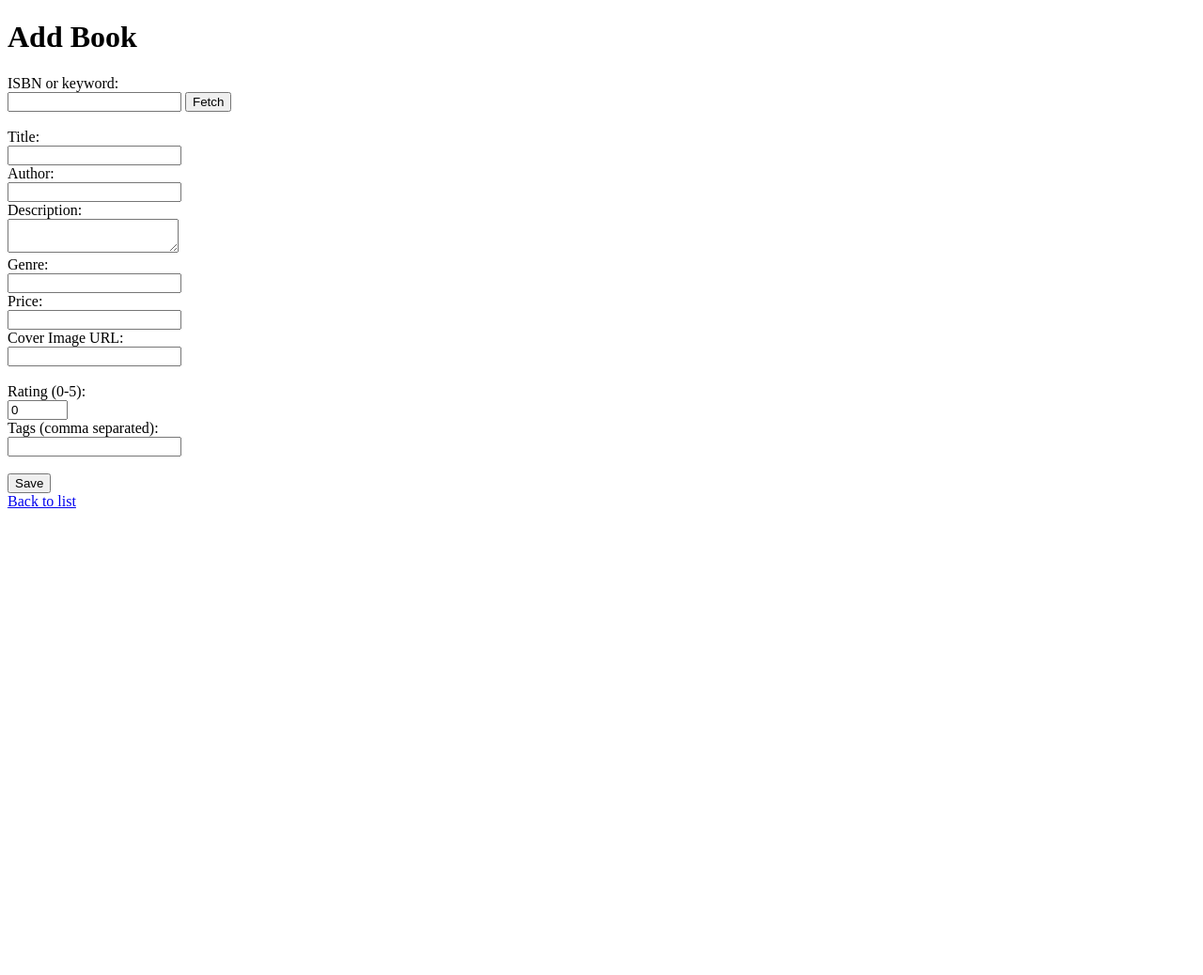
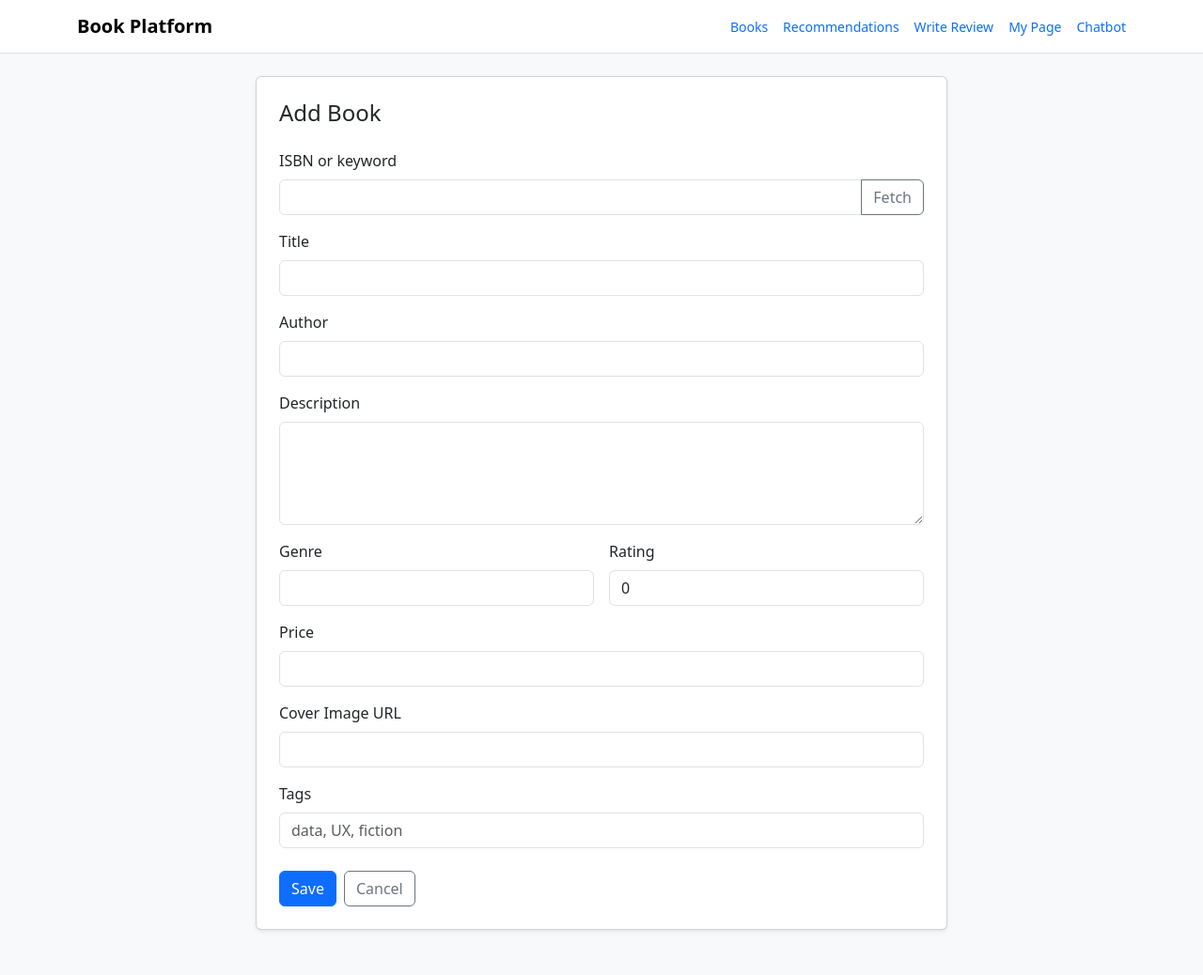
Before and after one commit to jangdain04-lab/book-recommendation-platform, a Django app: page /books/new/ in a window 1280 px wide. Shown: the whole page at 94% size. Before the commit the page ends 541 px from the top, so only its background shows below. Run offline with Django 5.2, Linux system fonts and the light colour scheme; the visitor is signed in with stand-in values (Sample User, id 1); some libraries are stand-ins or nearby versions.

Commit message:
refactor: polish book platform templates

```diff
--- a/templates/book_form.html
+++ b/templates/book_form.html
@@ -1,69 +1,58 @@
-<!DOCTYPE html>
-<html>
-<head>
-    <title>{% if book %}Edit{% else %}Add{% endif %} Book</title>
-</head>
-<body>
-    <h1>{% if book %}Edit{% else %}Add{% endif %} Book</h1>
+{% extends 'base.html' %}
+{% block title %}{% if book %}Edit Book{% else %}Add Book{% endif %}{% endblock %}
+{% block content %}
+<div class="row justify-content-center">
+  <div class="col-lg-8">
+    <div class="card shadow-sm">
+      <div class="card-body p-4">
+        <h1 class="h4 mb-4">{% if book %}Edit Book{% else %}Add Book{% endif %}</h1>
         <form method="post">
           {% csrf_token %}
-        <label>ISBN or keyword:</label><br>
-        <input type="text" name="isbn" id="isbn-input" value="{{ book.isbn|default:'' }}">
-        <button type="button" onclick="fetchBookData()">Fetch</button><br><br>
-
-        <label>Title:</label><br>
-        <input type="text" name="title" id="title" value="{{ book.title|default:'' }}"><br>
-
-        <label>Author:</label><br>
-        <input type="text" name="author" id="author" value="{{ book.author|default:'' }}"><br>
-
-        <label>Description:</label><br>
-        <textarea name="description" id="description">{{ book.description|default:'' }}</textarea><br>
-
-        <label>Genre:</label><br>
-        <input type="text" name="genre" id="genre" value="{{ book.genre|default:'' }}"><br>
-
-        <label>Price:</label><br>
-        <input type="text" name="price" id="price" value="{{ book.price|default:'' }}"><br>
-
-        <label>Cover Image URL:</label><br>
-        <input type="text" name="cover_image" id="cover_image" value="{{ book.cover_image|default:'' }}"><br>
-        <img id="cover_preview" src="{{ book.cover_image|default:'' }}" width="150"><br>
-
-        <label>Rating (0-5):</label><br>
-        <input type="number" name="rating" step="0.1" max="5" min="0" value="{{ book.rating|default:'0' }}"><br>
-
-        <label>Tags (comma separated):</label><br>
-        <input type="text" name="tags" value="{% for tag in book.tags.all %}{{ tag.tag }}{% if not forloop.last %}, {% endif %}{% endfor %}"><br><br>
-
-        <button type="submit">Save</button>
+          <div class="mb-3">
+            <label class="form-label">ISBN or keyword</label>
+            <div class="input-group">
+              <input class="form-control" type="text" name="isbn" id="isbn-input" value="{{ book.isbn|default:'' }}">
+              <button class="btn btn-outline-secondary" type="button" onclick="fetchBookData()">Fetch</button>
+            </div>
+          </div>
+          <div class="mb-3"><label class="form-label">Title</label><input class="form-control" name="title" id="title" value="{{ book.title|default:'' }}" required></div>
+          <div class="mb-3"><label class="form-label">Author</label><input class="form-control" name="author" id="author" value="{{ book.author|default:'' }}"></div>
+          <div class="mb-3"><label class="form-label">Description</label><textarea class="form-control" rows="4" name="description" id="description">{{ book.description|default:'' }}</textarea></div>
+          <div class="row g-3">
+            <div class="col-md-6"><label class="form-label">Genre</label><input class="form-control" name="genre" id="genre" value="{{ book.genre|default:'' }}"></div>
+            <div class="col-md-6"><label class="form-label">Rating</label><input class="form-control" type="number" name="rating" step="0.1" max="5" min="0" value="{{ book.rating|default:'0' }}"></div>
+          </div>
+          <div class="mb-3 mt-3"><label class="form-label">Price</label><input class="form-control" name="price" id="price" value="{{ book.price|default:'' }}"></div>
+          <div class="mb-3"><label class="form-label">Cover Image URL</label><input class="form-control" name="cover_image" id="cover_image" value="{{ book.cover_image|default:'' }}"></div>
+          <div class="mb-4"><label class="form-label">Tags</label><input class="form-control" name="tags" value="{% for tag in book.tags.all %}{{ tag.tag }}{% if not forloop.last %}, {% endif %}{% endfor %}" placeholder="data, UX, fiction"></div>
+          <div class="d-flex gap-2">
+            <button class="btn btn-primary" type="submit">Save</button>
+            <a class="btn btn-outline-secondary" href="{% url 'binder:list_book' %}">Cancel</a>
+          </div>
         </form>
-    <a href="{% url 'list_book' %}">Back to list</a>
-
+      </div>
+    </div>
+  </div>
+</div>
 <script>
 function fetchBookData() {
-            const query = document.getElementById('isbn-input').value;
-            fetch(`https://www.googleapis.com/books/v1/volumes?q=${query}`)
+  const query = document.getElementById('isbn-input').value.trim();
+  if (!query) return;
+  fetch(`https://www.googleapis.com/books/v1/volumes?q=${encodeURIComponent(query)}`)
     .then(res => res.json())
     .then(data => {
-                if (data.totalItems > 0) {
-                    const info = data.items[0].volumeInfo;
+      if (!data.items?.length) {
+        alert('검색 결과가 없습니다.');
+        return;
+      }
+      const info = data.items[0].volumeInfo || {};
       document.getElementById('title').value = info.title || '';
       document.getElementById('author').value = (info.authors || []).slice(0, 3).join(', ');
       document.getElementById('description').value = info.description || '';
-                    document.getElementById('cover_image').value = info.imageLinks ? info.imageLinks.thumbnail : '';
+      document.getElementById('cover_image').value = info.imageLinks?.thumbnail || '';
       document.getElementById('genre').value = (info.categories || []).join(', ');
-                    document.getElementById('cover_preview').src = info.imageLinks ? info.imageLinks.thumbnail : '';
-
-                } else {
-                    alert('No book found for this query.');
-                }
     })
-            .catch(err => {
-                console.error(err);
-                alert('Error fetching book data.');
-            });
+    .catch(() => alert('도서 정보를 불러오지 못했습니다.'));
 }
 </script>
-</body>
-</html>
+{% endblock %}
```
Lines whose indentation alone changed are shown as unchanged.
